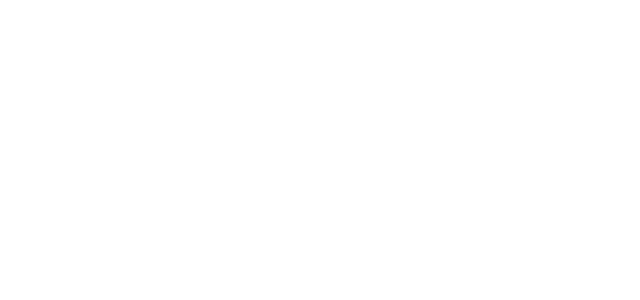
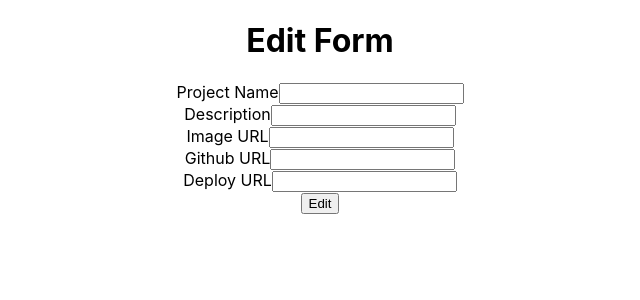
Before and after one commit to ansarisalmansaa/portfolio, a React (Create React App) app in the folder client/: page /edit/1 in a window 1280 px wide. Shown: the top 300 px of the page, without its empty margins (320-960 px from the left). Built offline with nearby package versions, Linux system fonts and the light colour scheme; no server answers.

Commit message:
Done with the functionality

```diff
--- a/client/src/App.js
+++ b/client/src/App.js
@@ -13,6 +13,8 @@
 import Contact from "./screens/Contact/Contact";
 import AddProject from "./screens/AddProject/AddProject";
 import Detail from "./screens/DetailProject/Detail";
+import Edit from "./screens/EditProject/Edit";
+
 function App() {
   const [user, setUser] = useState(null);
   const [loginForm, setLoginForm] = useState({
@@ -34,7 +36,6 @@
     };
     reverify();
   }, []);
-
 
   return (
     <div className="App">
@@ -58,13 +59,16 @@
         <About />
       </Route>
       <Route path="/contact">
-        <Contact/>
+        <Contact />
       </Route>
       <Route exact path="/add-project">
-        <AddProject user = {user} setUser={setUser}/>
+        <AddProject user={user} setUser={setUser} />
       </Route>
-      <Route exact path="/detail">
-        <Detail />
+      <Route path="/detail/:id">
+        <Detail user={user} />
+      </Route>
+      <Route path="/edit/:id">
+        <Edit user={user} />
       </Route>
     </div>
   );
--- a/client/src/screens/DetailProject/Detail.jsx
+++ b/client/src/screens/DetailProject/Detail.jsx
@@ -1,35 +1,56 @@
 import { useEffect, useState } from "react";
-import { useParams } from "react-router-dom";
-import { getOneProject } from "../../services/projects";
+import { Link, useParams } from "react-router-dom";
+import { deleteProject, getOneProject } from "../../services/projects";
 import Layout from "../Layout/layout";
+import { useHistory } from "react-router-dom";
 
 function Detail(props) {
-    const {user} = props;
-    const [projects, setProjects] = useState([]);
-    const {id} = useParams();
+  const { user } = props;
 
+  const [project, setProjects] = useState({});
+  const { id } = useParams();
+  const history = useHistory();
   useEffect(() => {
     const fetchProjects = async () => {
-        const oneProjects = await getOneProject();
+      const oneProjects = await getOneProject(id);
       setProjects(oneProjects);
+      console.log(oneProjects);
     };
     fetchProjects();
   }, [id]);
+  const handleDelete = async (e) => {
+    e.preventDefault();
+    await deleteProject(id);
+    history.push("/projects");
+  };
+  const logedInButton = (
+    <div>
+      <Link to={`/edit/${project.id}`}>Edit</Link>
+      <button onClick={(e) => handleDelete(e)}>Delete</button>
+    </div>
+  );
+
   return (
     <Layout>
-
       <div className="projects-container">
         <h1>Detail</h1>
-          {projects.map((project) => (
+
         <div className="project-id" key={project.id}>
           <div className="project-img-container">
-                <img className="project-img" src={project.image_url} alt={project.name}/>
+            <img
+              className="project-img"
+              src={project.image_url}
+              alt={project.name}
+            />
           </div>
-              <div><h2>{project.project_name}</h2></div>
-              <div><p>{project.description}</p></div>
-
+          <div>
+            <h2>{project.project_name}</h2>
           </div>
-          ))}
+          <div>
+            <p>{project.description}</p>
+          </div>
+        </div>
+        {user ? logedInButton : null}
       </div>
     </Layout>
   );
--- /dev/null
+++ b/client/src/screens/EditProject/Edit.jsx
@@ -0,0 +1,104 @@
+import { useEffect, useState } from "react";
+import { useHistory } from "react-router";
+import { useParams } from "react-router-dom";
+import { getOneProject, updateProject } from "../../services/projects";
+
+function Edit({ user }) {
+  const [formData, setFormData] = useState({
+    user_id: user?.id,
+    project_name: "",
+    description: "",
+    image_url: "",
+    github_url: "",
+    deploy_url: "",
+  });
+
+  const history = useHistory();
+
+  const { id } = useParams();
+
+  useEffect(() => {
+    const fetchFood = async () => {
+      const oneProject = await getOneProject(id);
+      setFormData({
+        ...oneProject,
+      });
+    };
+    fetchFood();
+  }, [id]);
+
+  const handleChange = (e) => {
+    const { name, value } = e.target;
+    setFormData({
+      ...formData,
+      [name]: value,
+      user_id: user?.id,
+    });
+  };
+
+  const handleSubmit = async (e) => {
+    e.preventDefault();
+    await updateProject(id, formData);
+    history.push(`/detail/${id}`);
+  };
+  return (
+    <div className="edit-container">
+      <h1>Edit Form</h1>
+      <form onSubmit={(e) => handleSubmit(e)}>
+        <div>
+          <label htmlFor="project_name">Project Name</label>
+          <input
+            id="name"
+            name="project_name"
+            type="text"
+            onChange={(e) => handleChange(e)}
+            value={formData.project_name}
+          />
+        </div>
+        <div>
+          <label htmlFor="description">Description</label>
+          <input
+            id="desc"
+            name="description"
+            type="text"
+            onChange={(e) => handleChange(e)}
+            value={formData.description}
+          />
+        </div>
+        <div>
+          <label htmlFor="image_url">Image URL</label>
+          <input
+            id="img"
+            name="image_url"
+            type="text"
+            onChange={(e) => handleChange(e)}
+            value={formData.image_url}
+          />
+        </div>
+        <div>
+          <label htmlFor="github_url">Github URL</label>
+          <input
+            id="gh"
+            name="github_url"
+            type="text"
+            onChange={(e) => handleChange(e)}
+            value={formData.github_url}
+          />
+        </div>
+        <div>
+          <label htmlFor="deploy_url">Deploy URL</label>
+          <input
+            id="du"
+            name="deploy_url"
+            type="text"
+            onChange={(e) => handleChange(e)}
+            value={formData.deploy_url}
+          />
+        </div>
+        <button type="submit">Edit</button>
+      </form>
+    </div>
+  );
+}
+
+export default Edit;
--- a/client/src/screens/Projects/Projects.jsx
+++ b/client/src/screens/Projects/Projects.jsx
@@ -1,6 +1,7 @@
 import { useState, useEffect } from "react";
 import { getAllProjects } from "../../services/projects";
 import Layout from "../Layout/layout";
+import { Link } from "react-router-dom";
 function Projects({ user }) {
   const [projects, setProjects] = useState([]);
 
@@ -18,9 +19,15 @@
         <h1>My Projects</h1>
         {projects.map((project) => (
           <div className="project-id" key={project.id}>
-            <div><h1>{project.project_name}</h1></div>
+            <div>
+              <h1>{project.project_name}</h1>
+            </div>
             <div className="project-img-container">
-              <img className="project-img" src={project.image_url} alt={project.name}/>
+              <img
+                className="project-img"
+                src={project.image_url}
+                alt={project.name}
+              />
             </div>
             <div>
               <a href={project.github_url}>View Code</a>
@@ -28,8 +35,8 @@
             <div>
               <a href={project.deploy_url}>View Website</a>
             </div>
-            <a href="/detail">Detail</a>
-        </div>
+            <Link to={`/detail/${project.id}`}>Detail</Link>
+          </div>
         ))}
       </div>
     </Layout>
```
Also changed, not shown: client/src/screens/AddProject/AddProject.jsx (+5 -5 lines), client/src/screens/layout/Navbar/Navbar.jsx (+23 -14 lines), 1 other file (tests, documents, lock files or other folders). Lines whose indentation alone changed are shown as unchanged.
